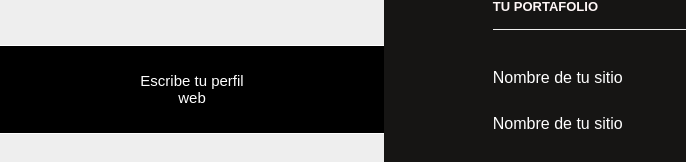
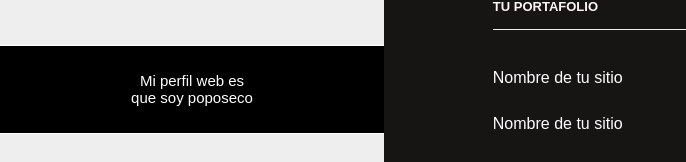
Before and after one commit to nelopez35/mejorandogit-master, a plain HTML site: page index.html in a window 1280 px wide. Shown: the part 182-344 px from the top of the page, without its empty margins (0-686 px from the left). Drawn offline with Linux system fonts and the light colour scheme.

Commit message:
coloque perfil web

```diff
--- a/index.html
+++ b/index.html
@@ -40,7 +40,7 @@
       <div class="comunidad-autoria">
         <div class="nombre">
           <!-- 2º Commit - Tu perfil Web -->
-          <p>Escribe tu perfil web</p>
+          <p>Mi perfil web es que soy poposeco</p>
         </div>
       </div>
     </section>
```
